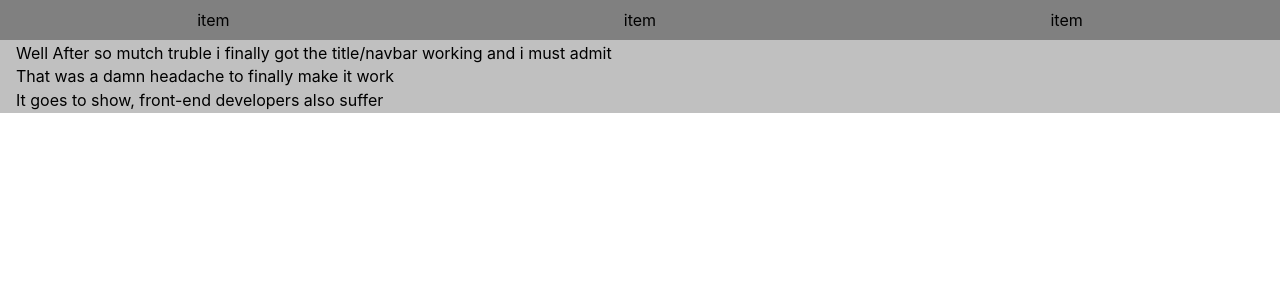
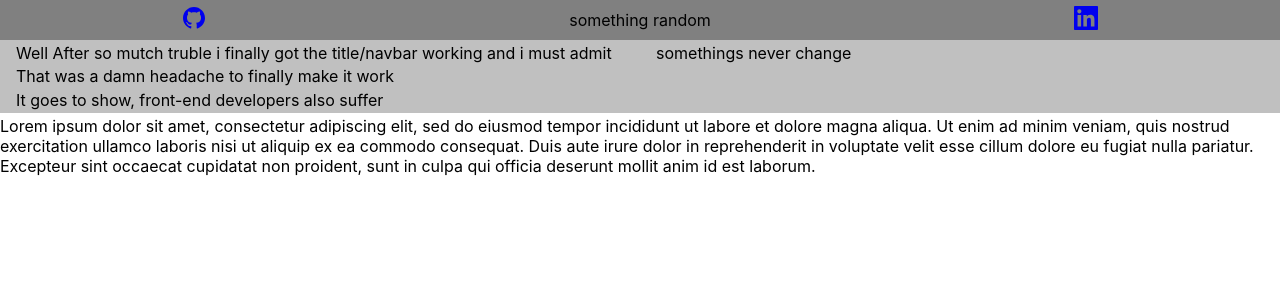
Before and after one commit to newlog16/profoolioProject, a React (Create React App) app: page / in a window 1280 px wide. Shown: the top 300 px of the page. Built offline with nearby package versions, Linux system fonts and the light colour scheme.

Commit message:
made some changes left and right, also added functional links to my project

```diff
--- a/src/App.css
+++ b/src/App.css
@@ -30,3 +30,16 @@ div.text {
     padding-right: 1rem;
     width: 50%;
 }
+
+a:visited {
+    color: black;
+}
+
+a:hover {
+    color: silver;
+}
+
+svg {
+    height: 1.5rem;
+    width: 1.5rem;
+}
--- a/src/App.js
+++ b/src/App.js
@@ -1,6 +1,7 @@
 import './App.css';
 import Title from './components/Title.js'
 import Content from './components/Content.js'
+import About from './components/About';
 // import Body from './components/Body.js'
 // import Navbar from './components/Navbar';
 
@@ -9,6 +10,7 @@ function App() {
     <div>
       <Title />
       <Content />
+      <About />
     </div>
   );
 }
--- a/src/components/About.js
+++ b/src/components/About.js
@@ -1,6 +1,6 @@
 function About() {
     return (
-        <div className="text">
+        <div className="bottomText">
             <p>
                 Lorem ipsum dolor sit amet, consectetur adipiscing elit, sed do eiusmod tempor incididunt ut labore et dolore magna aliqua.
                 Ut enim ad minim veniam, quis nostrud exercitation ullamco laboris nisi ut aliquip ex ea commodo consequat.
--- a/src/components/Content.js
+++ b/src/components/Content.js
@@ -6,6 +6,11 @@ function Content() {
                 <p>That was a damn headache to finally make it work</p>
                 <p>It goes to show, front-end developers also suffer</p>
             </div>
+            <div className="text">
+                <p>
+                    somethings never change
+                </p>
+            </div>
         </div>
     );
 }
--- a/src/components/Title.js
+++ b/src/components/Title.js
@@ -1,20 +1,23 @@
-import { BrowserRouter } from "react-router-dom"
+import { GrLinkedin, GrGithub } from "react-icons/gr";
 
 function Title() {
     return (
-        <BrowserRouter>
-            <div className="navBar">
-                <div className="navItem">
-                    item
-                </div>
-                <div className="navItem">
-                    item
-                </div>
-                <div className="navItem">
-                    item
-                </div>
-            </div >
-        </BrowserRouter>
+        <div className="navBar">
+            <a
+                href="https://github.com/newlog16"
+                className="navItem">
+                <GrGithub />
+            </a>
+            <div className="navItem">
+                something random
+            </div>
+            <a
+                href="https://www.linkedin.com/in/danielalvesdearaujo/"
+                className="navItem"
+            >
+                <GrLinkedin />
+            </a>
+        </div >
     );
 }
 
```
